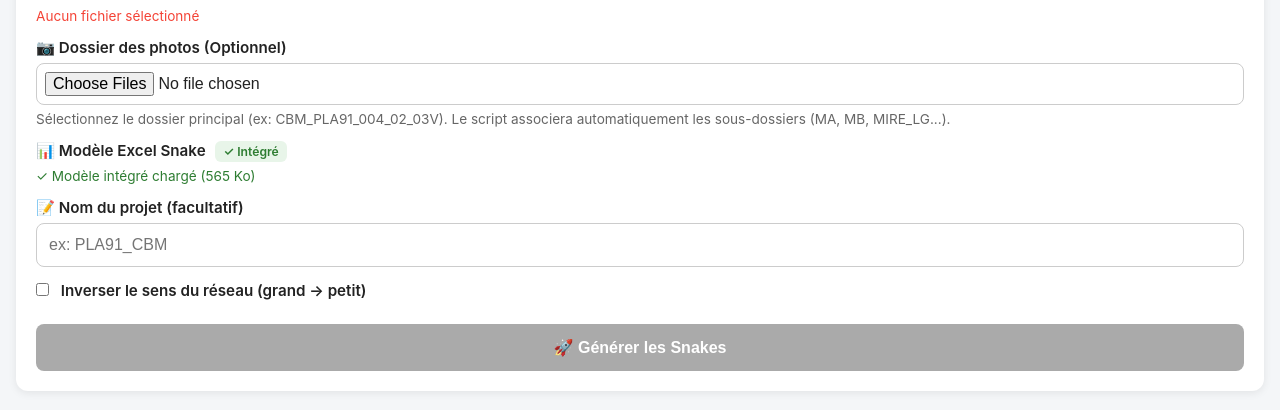
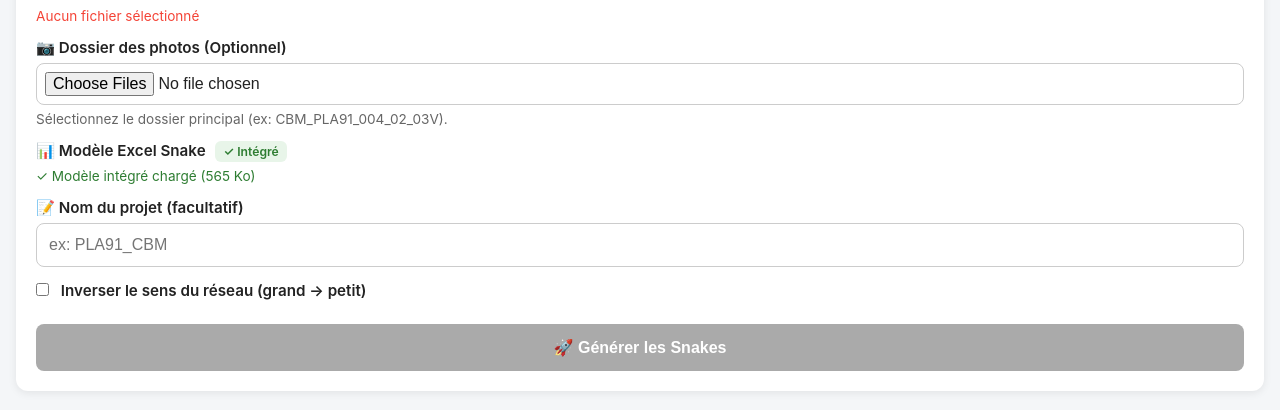
Before and after one commit to jfc652/SNAKE, a plain HTML site: page index.html in a window 1280 px wide. Shown: the part 326-736 px from the top of the page. Drawn offline with nearby package versions, Linux system fonts and the light colour scheme.

Commit message:
Update index.html

```diff
--- a/index.html
+++ b/index.html
@@ -70,7 +70,7 @@
     border-radius: 6px; font-size: 0.8em;
     margin-left: 6px; font-weight: 600;
   }
- #drop-zone {
+  #drop-zone {
     border: 3px dashed #4CAF50;
     border-radius: 10px;
     padding: 24px 12px;
@@ -79,14 +79,11 @@
     margin-bottom: 10px;
     cursor: pointer;
     transition: background 0.2s;
-}
-
-#drop-zone.dragover {
+  }
+  #drop-zone.dragover {
     background: #E8F5E9;
     border-color: #2E7D32;
-}
-
-</style>
+  }
 </style>
 </head>
 <body>
@@ -120,11 +117,9 @@
     </div>
 
     <div class="field">
-      <label>
-        📷 Dossier des photos (Optionnel)
-      </label>
+      <label>📷 Dossier des photos (Optionnel)</label>
       <input type="file" id="file-photos" webkitdirectory directory multiple style="padding: 8px;">
-      <p class="hint">Sélectionnez le dossier principal (ex: CBM_PLA91_004_02_03V). Le script associera automatiquement les sous-dossiers (MA, MB, MIRE_LG...).</p>
+      <p class="hint" id="photo-hint">Sélectionnez le dossier principal (ex: CBM_PLA91_004_02_03V).</p>
     </div>
 
     <div class="field">
@@ -170,7 +165,6 @@
 
 <!-- Modèle base64 -->
 <script src="modele-b64.js"></script>
-
 <script src="app.js"></script>
 </body>
 </html>
```
